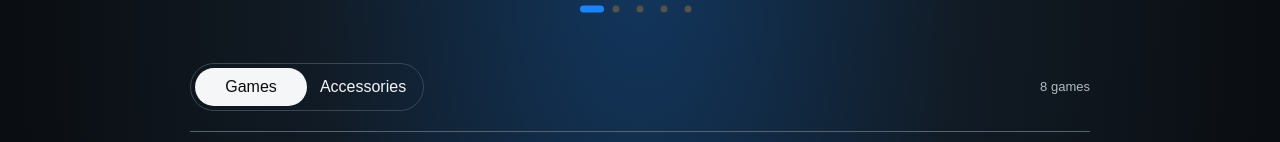
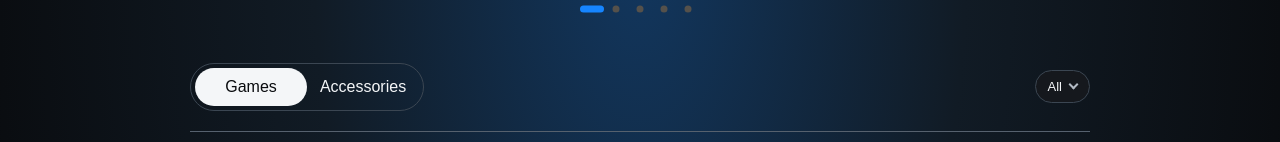
Before and after one commit to joshcummingsdesign/retrobin, a Next.js app: page / in a window 1280 px wide. Shown: the part 458-600 px from the top of the page. Built offline with nearby package versions, Linux system fonts and the light colour scheme.

Commit message:
Add status filtering to catalog

```diff
--- a/app/catalog.tsx
+++ b/app/catalog.tsx
@@ -25,6 +25,7 @@ const statuses = {
 } as const;
 
 type ItemStatus = keyof typeof statuses;
+type StatusFilter = "all" | ItemStatus;
 
 type Item = {
   id: string;
@@ -100,12 +101,78 @@ function StatusIcon({ status }: { status: ItemStatus }) {
   );
 }
 
+function StatusFilter({
+  value,
+  onChange,
+}: {
+  value: StatusFilter;
+  onChange: (status: StatusFilter) => void;
+}) {
+  const [open, setOpen] = useState(false);
+  const root = useRef<HTMLDivElement>(null);
+
+  useEffect(() => {
+    if (!open) return;
+    const close = (event: MouseEvent | KeyboardEvent) => {
+      if (
+        event instanceof KeyboardEvent
+          ? event.key === "Escape"
+          : !root.current?.contains(event.target as Node)
+      )
+        setOpen(false);
+    };
+    document.addEventListener("mousedown", close);
+    document.addEventListener("keydown", close);
+    return () => {
+      document.removeEventListener("mousedown", close);
+      document.removeEventListener("keydown", close);
+    };
+  }, [open]);
+
+  const options: [StatusFilter, string][] = [
+    ["all", "All"],
+    ...Object.entries(statuses) as [ItemStatus, string][],
+  ];
+
+  return (
+    <div className="status-filter" ref={root}>
+      <button
+        type="button"
+        aria-label="Filter by status"
+        aria-expanded={open}
+        onClick={() => setOpen(!open)}
+      >
+        {value === "all" ? "All" : statuses[value]}
+        <span aria-hidden="true" />
+      </button>
+      {open && (
+        <div className="status-menu">
+          {options.map(([option, label]) => (
+            <button
+              type="button"
+              className={option === value ? "active" : ""}
+              key={option}
+              onClick={() => {
+                onChange(option);
+                setOpen(false);
+              }}
+            >
+              {label}
+            </button>
+          ))}
+        </div>
+      )}
+    </div>
+  );
+}
+
 export default function Catalog() {
   const [consoles, setConsoles] = useState<Console[]>([]);
   const [allConsoles, setAllConsoles] = useState<Console[]>([]);
   const [items, setItems] = useState<Item[]>([]);
   const [selected, setSelected] = useState(0);
   const [kind, setKind] = useState<Item["type"]>("game");
+  const [status, setStatus] = useState<StatusFilter>("all");
   const [error, setError] = useState("");
   const pointerStart = useRef<number | null>(null);
   const dragged = useRef(false);
@@ -141,10 +208,12 @@ export default function Catalog() {
     return items
       .filter(
         (item) =>
-          item.type === kind && item.consoleIds.split("|").includes(current.id),
+          item.type === kind &&
+          (status === "all" || item.status === status) &&
+          item.consoleIds.split("|").includes(current.id),
       )
       .sort((a, b) => a.releaseDate.localeCompare(b.releaseDate));
-  }, [current, items, kind]);
+  }, [current, items, kind, status]);
   const move = (amount: number) => {
     setSelected(
       (index) => (index + amount + consoles.length) % consoles.length,
@@ -293,14 +362,10 @@ export default function Catalog() {
               Accessories
             </button>
           </div>
-          <span>
-            {visibleItems.length}{" "}
-            {visibleItems.length === 1
-              ? kind
-              : kind === "game"
-                ? "games"
-                : "accessories"}
-          </span>
+          <StatusFilter
+            value={status}
+            onChange={setStatus}
+          />
         </div>
         <div className="item-list">
           {visibleItems.map((item) => {
@@ -326,7 +391,8 @@ export default function Catalog() {
           })}
           {!visibleItems.length && (
             <p className="empty">
-              No {kind === "game" ? "games" : "accessories"} added yet.
+              No {status === "all" ? "" : `${statuses[status].toLowerCase()} `}
+              {kind === "game" ? "games" : "accessories"} added yet.
             </p>
           )}
         </div>
--- a/app/styles.css
+++ b/app/styles.css
@@ -90,7 +90,30 @@ dd { margin: 0; }
 .tabs button.active { color: #090b0e; background: var(--ink); }
 .collection { min-height: 60vh; padding: 10px clamp(20px, 7vw, 110px) 100px; }
 .collection-toolbar { width: min(900px, 100%); margin: 0 auto 20px; display: flex; align-items: center; justify-content: space-between; }
-.collection-toolbar > span { color: var(--muted); font-size: 13px; }
+.status-filter {
+  position: relative;
+}
+.status-filter > button {
+  display: flex;
+  align-items: center;
+  gap: 8px;
+  padding: 8px 12px;
+  border: 1px solid var(--line);
+  border-radius: 999px;
+  color: var(--ink);
+  background: var(--panel);
+  font: inherit;
+  font-size: 13px;
+  cursor: pointer;
+}
+.status-filter > button:hover { border-color: var(--muted); }
+.status-filter > button:focus-visible { outline: 2px solid var(--accent); outline-offset: 1px; }
+.status-filter > button span { width: 7px; height: 7px; border-right: 2px solid var(--muted); border-bottom: 2px solid var(--muted); transform: translateY(-2px) rotate(45deg); transition: transform .15s ease; }
+.status-filter > button[aria-expanded="true"] span { transform: translateY(2px) rotate(225deg); }
+.status-menu { position: absolute; z-index: 20; top: calc(100% + 4px); right: 0; min-width: 132px; padding: 4px; border: 1px solid var(--line); border-radius: 12px; background: var(--panel); box-shadow: 0 10px 24px #0007; }
+.status-menu button { width: 100%; display: flex; justify-content: space-between; padding: 8px 9px; border: 0; border-radius: 8px; color: var(--muted); background: transparent; text-align: left; cursor: pointer; }
+.status-menu button:hover, .status-menu button:focus-visible { color: var(--ink); background: #202730; outline: none; }
+.status-menu button.active { color: var(--ink); background: #1685ff1f; }
 .item-list { width: min(900px, 100%); margin-inline: auto; }
 .item-row {
   display: grid;
@@ -116,7 +139,7 @@ dd { margin: 0; }
 .item-status.wanted { color: #f6c85f; }
 .item-status.for-sale { color: #ff7b84; }
 .item-status.incoming { color: #65afff; }
-.item-tooltip { position: absolute; right: 50%; bottom: calc(100% + 6px); z-index: 10; padding: 5px 8px; border: 1px solid var(--line); border-radius: 5px; color: var(--ink); background: #090b0e; font-size: 11px; font-weight: 600; white-space: nowrap; opacity: 0; visibility: hidden; transform: translateX(50%) translateY(3px); transition: opacity .15s, transform .15s, visibility .15s; }
+.item-tooltip { position: absolute; right: 50%; bottom: calc(100% + 6px); z-index: 10; padding: 5px 8px; border: 1px solid var(--line); border-radius: 5px; color: var(--ink); background: var(--panel); font-size: 11px; font-weight: 600; white-space: nowrap; opacity: 0; visibility: hidden; transform: translateX(50%) translateY(3px); transition: opacity .15s, transform .15s, visibility .15s; }
 .item-status:hover .item-tooltip, .item-status:focus-visible .item-tooltip { opacity: 1; visibility: visible; transform: translateX(50%); }
 .item-status:focus-visible { outline: 2px solid var(--accent); border-radius: 4px; }
 .empty, .status { min-height: 50vh; display: grid; place-items: center; color: var(--muted); }
@@ -144,8 +167,9 @@ dd { margin: 0; }
 }
 
 @media (max-width: 520px) {
-  .collection-toolbar > span { display: none; }
+  .collection-toolbar { flex-wrap: wrap; gap: 12px; }
   .tabs { width: 100%; grid-template-columns: repeat(2, 1fr); }
+  .status-filter { margin-left: auto; }
 }
 
 @media (prefers-reduced-motion: reduce) {
```
